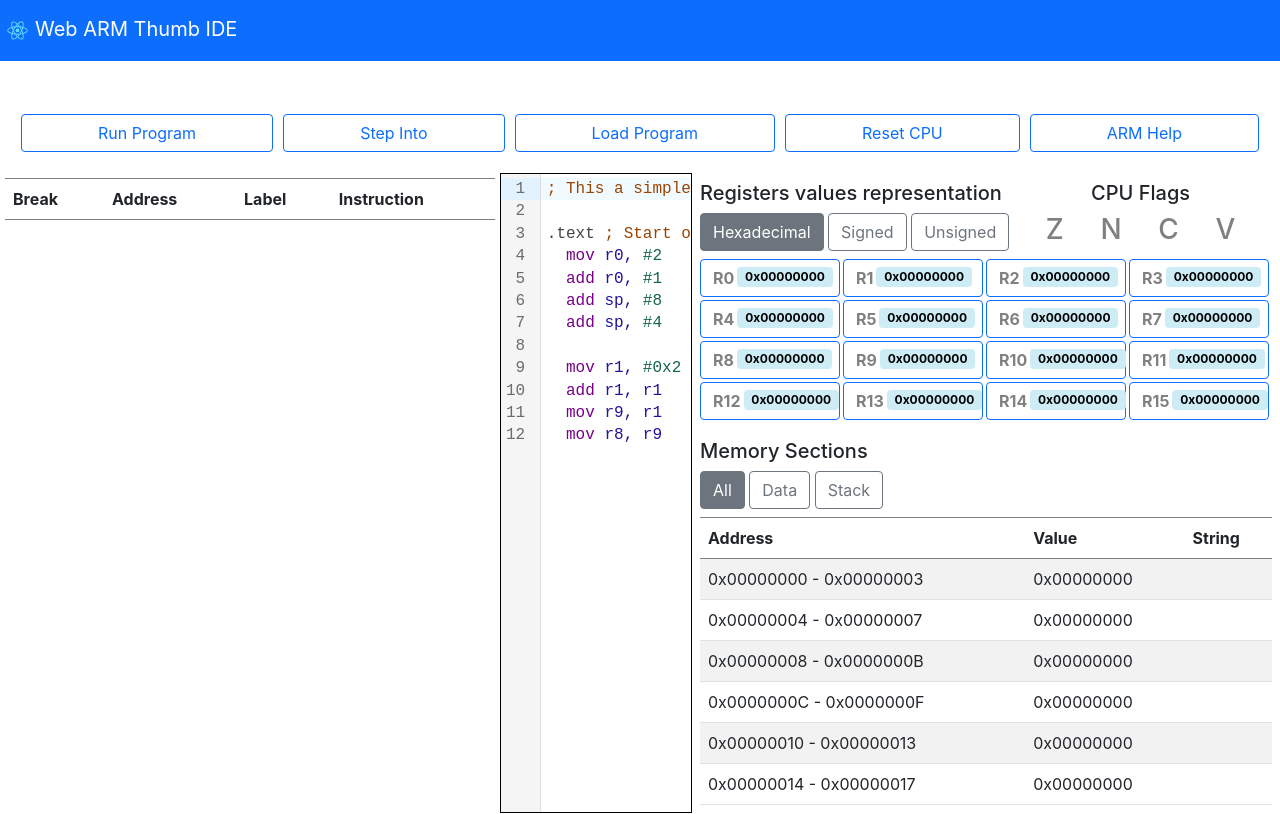
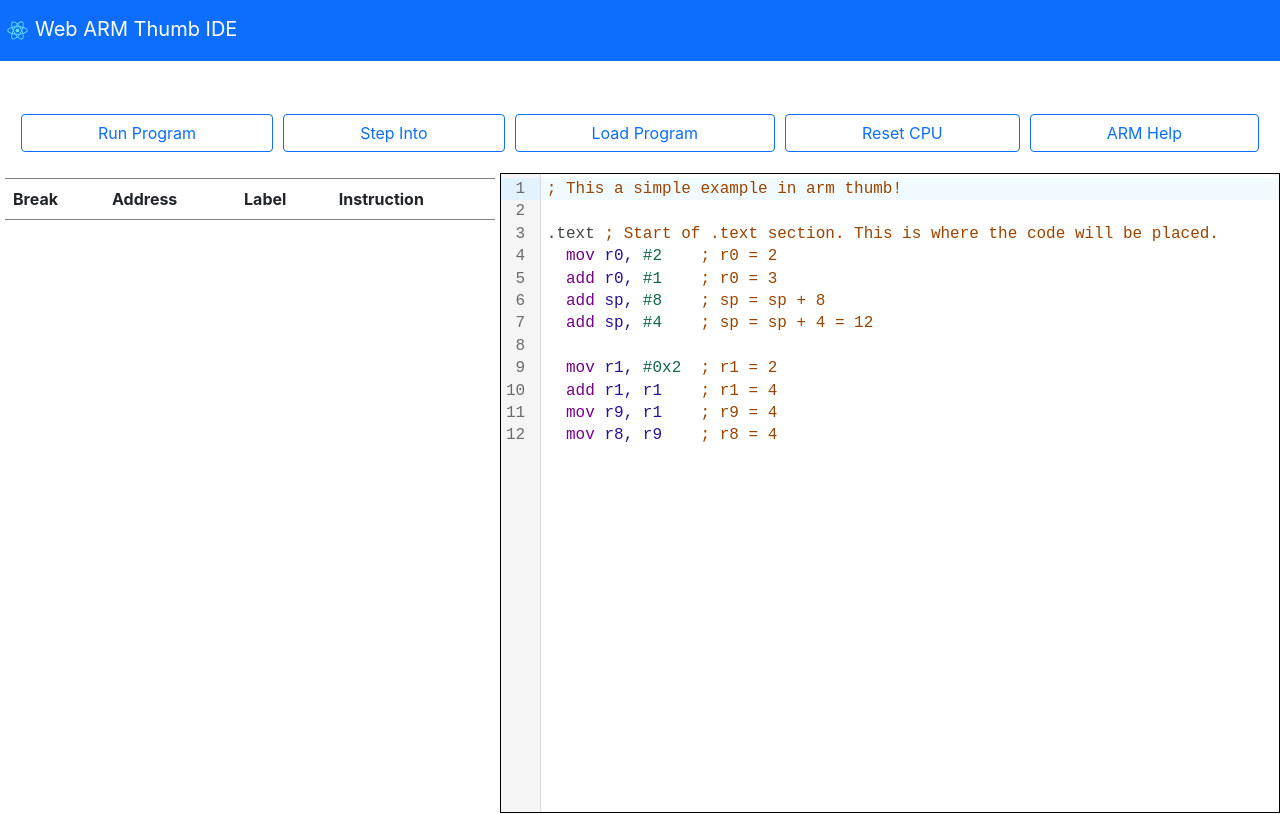
Before and after one commit to FreddyJS/wthumb, a React (Create React App) app in the folder frontend/: page / in a window 1280 px wide. Shown: the top 814 px of the page. Built offline with nearby package versions, Linux system fonts and the light colour scheme.

Commit message:
Style changes

```diff
--- a/frontend/src/components/CodeEditor/code-editor.scss
+++ b/frontend/src/components/CodeEditor/code-editor.scss
@@ -1,6 +1,6 @@
 .code-editor {
-    height: 100%;
     flex: 1 0 0px;
+    min-width: 450px;
     overflow: auto;
     text-align: left;
     border: 0.5px solid #000;
--- a/frontend/src/components/Memory/memory.scss
+++ b/frontend/src/components/Memory/memory.scss
@@ -20,8 +20,8 @@
   }
 
 .memory-container {
+    text-align: start;
     overflow: auto;
-    text-align: start;
 
     thead {
         background-color: #ffff;
```
